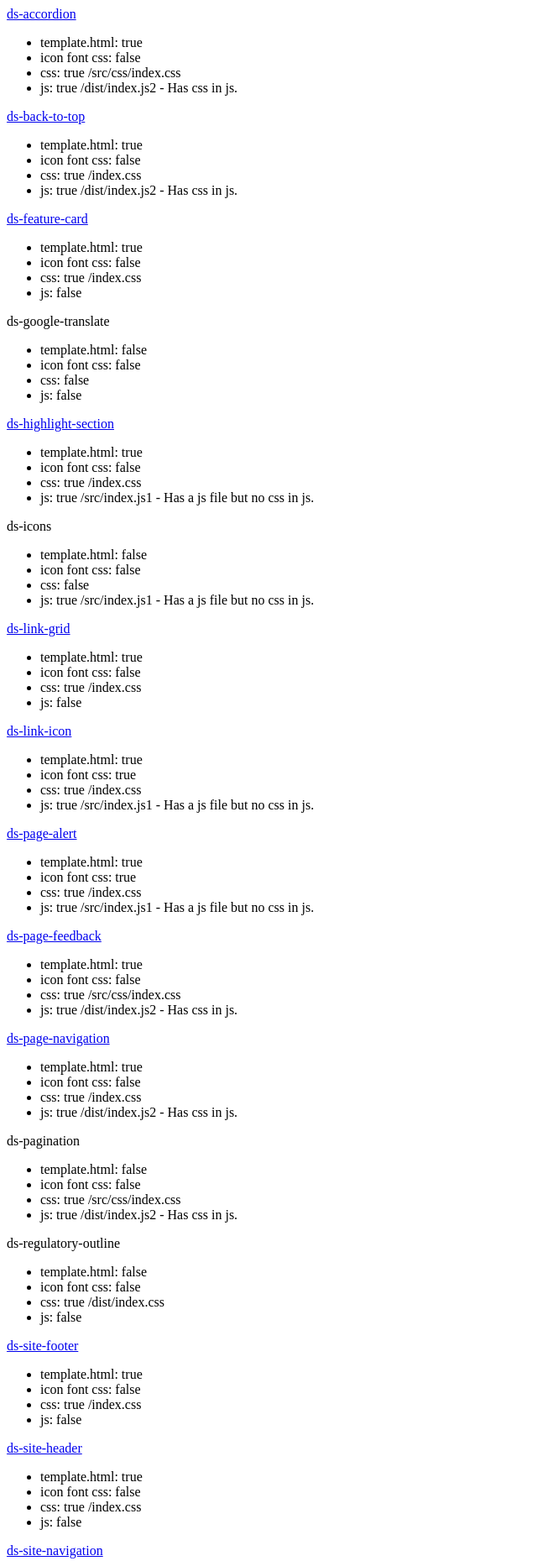
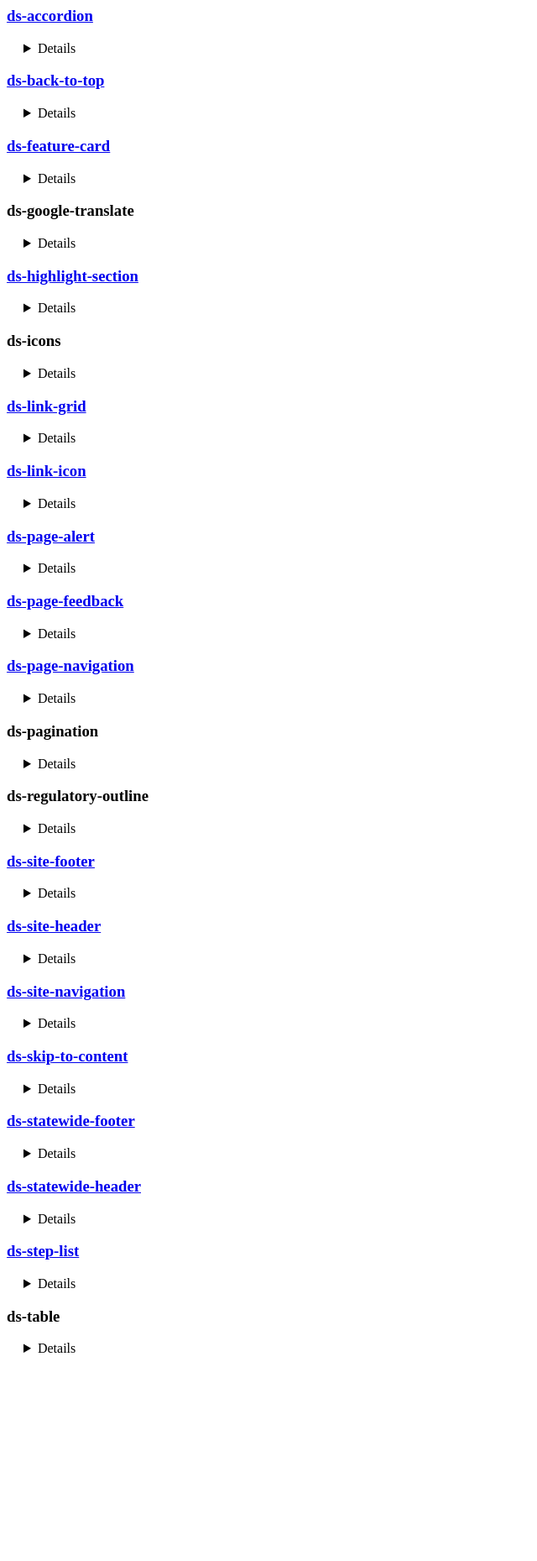
Before and after one commit to zakiya/odi-ds-content-tests, a website: page workshop/index.html in a window 1280 px wide. Shown: the top 1859 px of the page at 84% size, without its empty margins (0-640 px from the left). After the commit the page ends 1623 px from the top, so only its background shows below. Drawn offline with Linux system fonts and the light colour scheme.

Commit message:
Make index more readable.

```diff
--- a/src/workshop.js
+++ b/src/workshop.js
@@ -42,7 +42,5 @@ export class Workshop {
       }
       return "";
     });
-
-    // component.needsIconFonts = true;
   }
 }
--- a/workshop/index.html
+++ b/workshop/index.html
@@ -1,158 +1,200 @@
-<p><a href="ds-accordion.html">ds-accordion</a></p>
-<ul>
+<h3><a href="ds-accordion.html">ds-accordion</a></h3>
+<details style="margin-left: 20px;"><summary>Details</summary><ul>
 <li>template.html: true</li>
 <li>icon font css: false</li>
 <li>css: true /src/css/index.css</li>
-<li>js: true /dist/index.js2 - Has css in js.
+<li>js: true <ul><li>/dist/index.js</li><li>2 - Has css in js.</li>
+</li></ul>
 </li>
 </ul>
-<p><a href="ds-back-to-top.html">ds-back-to-top</a></p>
-<ul>
+</details>
+<h3><a href="ds-back-to-top.html">ds-back-to-top</a></h3>
+<details style="margin-left: 20px;"><summary>Details</summary><ul>
 <li>template.html: true</li>
 <li>icon font css: false</li>
 <li>css: true /index.css</li>
-<li>js: true /dist/index.js2 - Has css in js.
+<li>js: true <ul><li>/dist/index.js</li><li>2 - Has css in js.</li>
+</li></ul>
 </li>
 </ul>
-<p><a href="ds-feature-card.html">ds-feature-card</a></p>
-<ul>
+</details>
+<h3><a href="ds-feature-card.html">ds-feature-card</a></h3>
+<details style="margin-left: 20px;"><summary>Details</summary><ul>
 <li>template.html: true</li>
 <li>icon font css: false</li>
 <li>css: true /index.css</li>
-<li>js: false </li>
+<li>js: false <ul><li></li></li></ul>
+</li>
 </ul>
-<p>ds-google-translate</p>
-<ul>
+</details>
+<h3>ds-google-translate</h3>
+<details style="margin-left: 20px;"><summary>Details</summary><ul>
 <li>template.html: false</li>
 <li>icon font css: false</li>
 <li>css: false </li>
-<li>js: false </li>
+<li>js: false <ul><li></li></li></ul>
+</li>
 </ul>
-<p><a href="ds-highlight-section.html">ds-highlight-section</a></p>
-<ul>
+</details>
+<h3><a href="ds-highlight-section.html">ds-highlight-section</a></h3>
+<details style="margin-left: 20px;"><summary>Details</summary><ul>
 <li>template.html: true</li>
 <li>icon font css: false</li>
 <li>css: true /index.css</li>
-<li>js: true /src/index.js1 - Has a js file but no css in js.
+<li>js: true <ul><li>/src/index.js</li><li>1 - Has a js file but no css in js.</li>
+</li></ul>
 </li>
 </ul>
-<p>ds-icons</p>
-<ul>
+</details>
+<h3>ds-icons</h3>
+<details style="margin-left: 20px;"><summary>Details</summary><ul>
 <li>template.html: false</li>
 <li>icon font css: false</li>
 <li>css: false </li>
-<li>js: true /src/index.js1 - Has a js file but no css in js.
+<li>js: true <ul><li>/src/index.js</li><li>1 - Has a js file but no css in js.</li>
+</li></ul>
 </li>
 </ul>
-<p><a href="ds-link-grid.html">ds-link-grid</a></p>
-<ul>
+</details>
+<h3><a href="ds-link-grid.html">ds-link-grid</a></h3>
+<details style="margin-left: 20px;"><summary>Details</summary><ul>
 <li>template.html: true</li>
 <li>icon font css: false</li>
 <li>css: true /index.css</li>
-<li>js: false </li>
+<li>js: false <ul><li></li></li></ul>
+</li>
 </ul>
-<p><a href="ds-link-icon.html">ds-link-icon</a></p>
-<ul>
+</details>
+<h3><a href="ds-link-icon.html">ds-link-icon</a></h3>
+<details style="margin-left: 20px;"><summary>Details</summary><ul>
 <li>template.html: true</li>
 <li>icon font css: true</li>
 <li>css: true /index.css</li>
-<li>js: true /src/index.js1 - Has a js file but no css in js.
+<li>js: true <ul><li>/src/index.js</li><li>1 - Has a js file but no css in js.</li>
+</li></ul>
 </li>
 </ul>
-<p><a href="ds-page-alert.html">ds-page-alert</a></p>
-<ul>
+</details>
+<h3><a href="ds-page-alert.html">ds-page-alert</a></h3>
+<details style="margin-left: 20px;"><summary>Details</summary><ul>
 <li>template.html: true</li>
 <li>icon font css: true</li>
 <li>css: true /index.css</li>
-<li>js: true /src/index.js1 - Has a js file but no css in js.
+<li>js: true <ul><li>/src/index.js</li><li>1 - Has a js file but no css in js.</li>
+</li></ul>
 </li>
 </ul>
-<p><a href="ds-page-feedback.html">ds-page-feedback</a></p>
-<ul>
+</details>
+<h3><a href="ds-page-feedback.html">ds-page-feedback</a></h3>
+<details style="margin-left: 20px;"><summary>Details</summary><ul>
 <li>template.html: true</li>
 <li>icon font css: false</li>
 <li>css: true /src/css/index.css</li>
-<li>js: true /dist/index.js2 - Has css in js.
+<li>js: true <ul><li>/dist/index.js</li><li>2 - Has css in js.</li>
+</li></ul>
 </li>
 </ul>
-<p><a href="ds-page-navigation.html">ds-page-navigation</a></p>
-<ul>
+</details>
+<h3><a href="ds-page-navigation.html">ds-page-navigation</a></h3>
+<details style="margin-left: 20px;"><summary>Details</summary><ul>
 <li>template.html: true</li>
 <li>icon font css: false</li>
 <li>css: true /index.css</li>
-<li>js: true /dist/index.js2 - Has css in js.
+<li>js: true <ul><li>/dist/index.js</li><li>2 - Has css in js.</li>
+</li></ul>
 </li>
 </ul>
-<p>ds-pagination</p>
-<ul>
+</details>
+<h3>ds-pagination</h3>
+<details style="margin-left: 20px;"><summary>Details</summary><ul>
 <li>template.html: false</li>
 <li>icon font css: false</li>
 <li>css: true /src/css/index.css</li>
-<li>js: true /dist/index.js2 - Has css in js.
+<li>js: true <ul><li>/dist/index.js</li><li>2 - Has css in js.</li>
+</li></ul>
 </li>
 </ul>
-<p>ds-regulatory-outline</p>
-<ul>
+</details>
+<h3>ds-regulatory-outline</h3>
+<details style="margin-left: 20px;"><summary>Details</summary><ul>
 <li>template.html: false</li>
 <li>icon font css: false</li>
 <li>css: true /dist/index.css</li>
-<li>js: false </li>
+<li>js: false <ul><li></li></li></ul>
+</li>
 </ul>
-<p><a href="ds-site-footer.html">ds-site-footer</a></p>
-<ul>
+</details>
+<h3><a href="ds-site-footer.html">ds-site-footer</a></h3>
+<details style="margin-left: 20px;"><summary>Details</summary><ul>
 <li>template.html: true</li>
 <li>icon font css: false</li>
 <li>css: true /index.css</li>
-<li>js: false </li>
+<li>js: false <ul><li></li></li></ul>
+</li>
 </ul>
-<p><a href="ds-site-header.html">ds-site-header</a></p>
-<ul>
+</details>
+<h3><a href="ds-site-header.html">ds-site-header</a></h3>
+<details style="margin-left: 20px;"><summary>Details</summary><ul>
 <li>template.html: true</li>
 <li>icon font css: false</li>
 <li>css: true /index.css</li>
-<li>js: false </li>
+<li>js: false <ul><li></li></li></ul>
+</li>
 </ul>
-<p><a href="ds-site-navigation.html">ds-site-navigation</a></p>
-<ul>
+</details>
+<h3><a href="ds-site-navigation.html">ds-site-navigation</a></h3>
+<details style="margin-left: 20px;"><summary>Details</summary><ul>
 <li>template.html: true</li>
 <li>icon font css: false</li>
 <li>css: true /index.css</li>
-<li>js: true /dist/index.js1 - Has a js file but no css in js.
+<li>js: true <ul><li>/dist/index.js</li><li>1 - Has a js file but no css in js.</li>
+</li></ul>
 </li>
 </ul>
-<p><a href="ds-skip-to-content.html">ds-skip-to-content</a></p>
-<ul>
+</details>
+<h3><a href="ds-skip-to-content.html">ds-skip-to-content</a></h3>
+<details style="margin-left: 20px;"><summary>Details</summary><ul>
 <li>template.html: true</li>
 <li>icon font css: false</li>
 <li>css: true /index.css</li>
-<li>js: false </li>
+<li>js: false <ul><li></li></li></ul>
+</li>
 </ul>
-<p><a href="ds-statewide-footer.html">ds-statewide-footer</a></p>
-<ul>
+</details>
+<h3><a href="ds-statewide-footer.html">ds-statewide-footer</a></h3>
+<details style="margin-left: 20px;"><summary>Details</summary><ul>
 <li>template.html: true</li>
 <li>icon font css: false</li>
 <li>css: true /index.css</li>
-<li>js: false </li>
+<li>js: false <ul><li></li></li></ul>
+</li>
 </ul>
-<p><a href="ds-statewide-header.html">ds-statewide-header</a></p>
-<ul>
+</details>
+<h3><a href="ds-statewide-header.html">ds-statewide-header</a></h3>
+<details style="margin-left: 20px;"><summary>Details</summary><ul>
 <li>template.html: true</li>
 <li>icon font css: false</li>
 <li>css: true /index.css</li>
-<li>js: true /src/index.js1 - Has a js file but no css in js.
+<li>js: true <ul><li>/src/index.js</li><li>1 - Has a js file but no css in js.</li>
+</li></ul>
 </li>
 </ul>
-<p><a href="ds-step-list.html">ds-step-list</a></p>
-<ul>
+</details>
+<h3><a href="ds-step-list.html">ds-step-list</a></h3>
+<details style="margin-left: 20px;"><summary>Details</summary><ul>
 <li>template.html: true</li>
 <li>icon font css: false</li>
 <li>css: true /index.css</li>
-<li>js: false </li>
+<li>js: false <ul><li></li></li></ul>
+</li>
 </ul>
-<p>ds-table</p>
-<ul>
+</details>
+<h3>ds-table</h3>
+<details style="margin-left: 20px;"><summary>Details</summary><ul>
 <li>template.html: false</li>
 <li>icon font css: false</li>
 <li>css: true /dist/index.css</li>
-<li>js: false </li>
+<li>js: false <ul><li></li></li></ul>
+</li>
 </ul>
+</details>
```
Also changed, not shown: src/component.js (+10 -6 lines).
